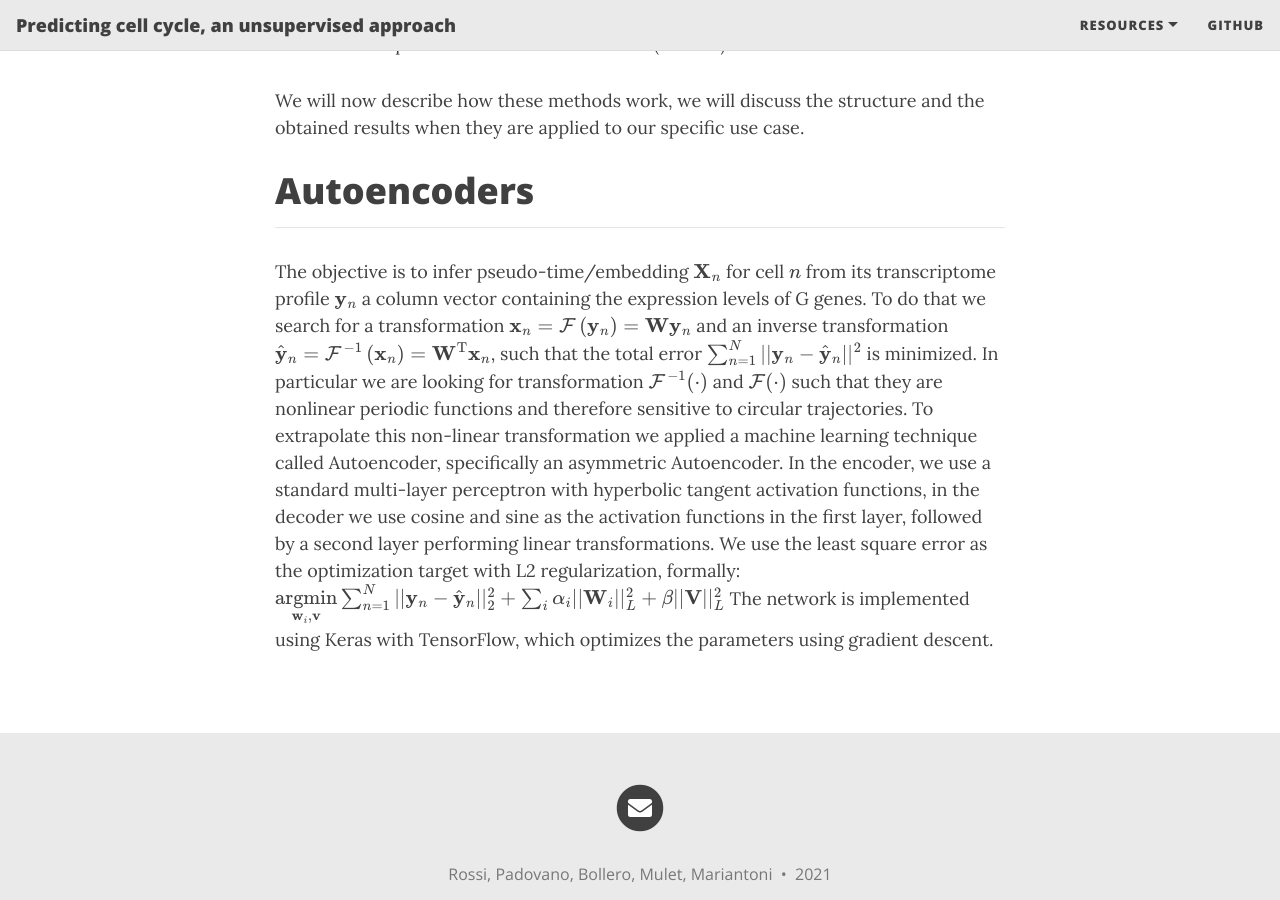
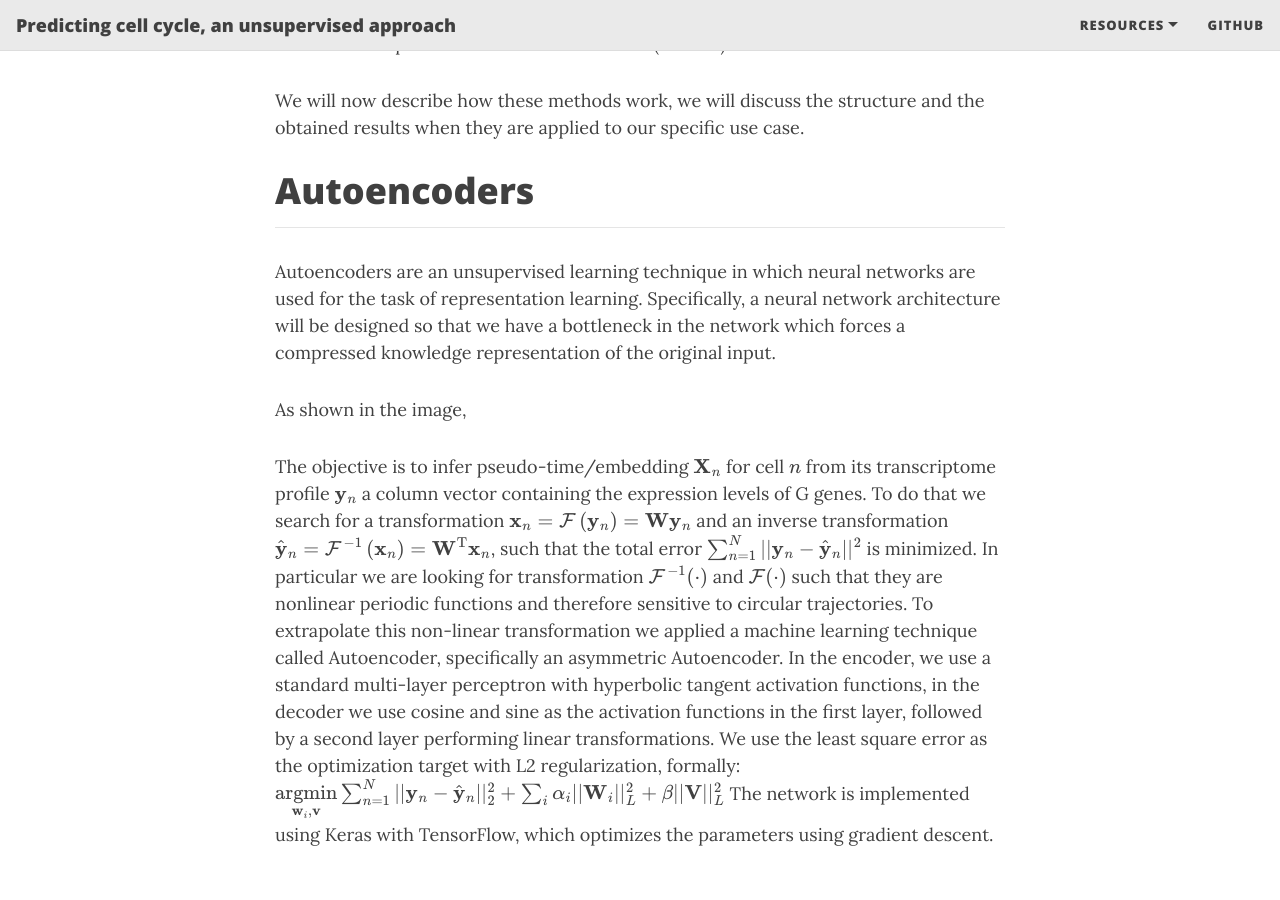
Before and after one commit to lucarossi9/statistical_computation_4, a Jekyll site: the page built from index.md, in a window 1280 px wide and 900 px high, scrolled down 6847 px. Built offline with Jekyll 4.4.1, drawn with Linux system fonts in a browser that asks for light colours; nearby versions of some CDN libraries; formulas are drawn with MathJax 3; the list of posts is cut into pages by our own code.

Commit message:
Update index.md

```diff
--- a/index.md
+++ b/index.md
@@ -81,6 +81,11 @@ We will now describe how these methods work, we will discuss the structure and t
 # Autoencoders
 -----------------------------------------------------------------
 
+Autoencoders are an unsupervised learning technique in which neural networks are used for the task of representation learning. Specifically, a neural network architecture will be designed so that we have a bottleneck in the network which forces a compressed knowledge representation of the original input.
+
+As shown in the image,
+
+
 The objective is to infer pseudo-time/embedding $$\mathbf{X}_n$$ for cell $$n$$ from its transcriptome profile $$\mathbf{y}_n$$ a column vector containing the expression
 levels of G genes. To do that we search for a transformation $$\mathbf{x}_{n}=\mathcal{F}\left(\mathbf{y}_{n}\right)=\mathbf{W} \mathbf{y}_{n}$$ and an inverse transformation $$\hat{\mathbf{y}}_{n}=\mathcal{F}^{-1}\left(\mathbf{x}_{n}\right)=\mathbf{W}^{\mathrm{T}} \mathbf{x}_{n}$$, such that the total error $$\sum_{n=1}^{N}||\mathbf{y}_{n}-\hat{\mathbf{y}}_{n}||^{2}$$ is minimized. In particular we are looking for transformation $$\mathcal{F}^{-1}(\cdot)$$ and $$\mathcal{F}(\cdot)$$ such that they are nonlinear periodic functions and therefore sensitive to circular trajectories.
 To extrapolate this non-linear transformation we applied a machine learning technique called Autoencoder, specifically an asymmetric Autoencoder. In the encoder, we use a standard multi-layer perceptron with hyperbolic tangent activation functions, in the decoder we use cosine and sine as the activation functions in the first layer, followed by a second layer performing linear transformations. We use the least square error as the optimization target with L2 regularization, formally:
```
